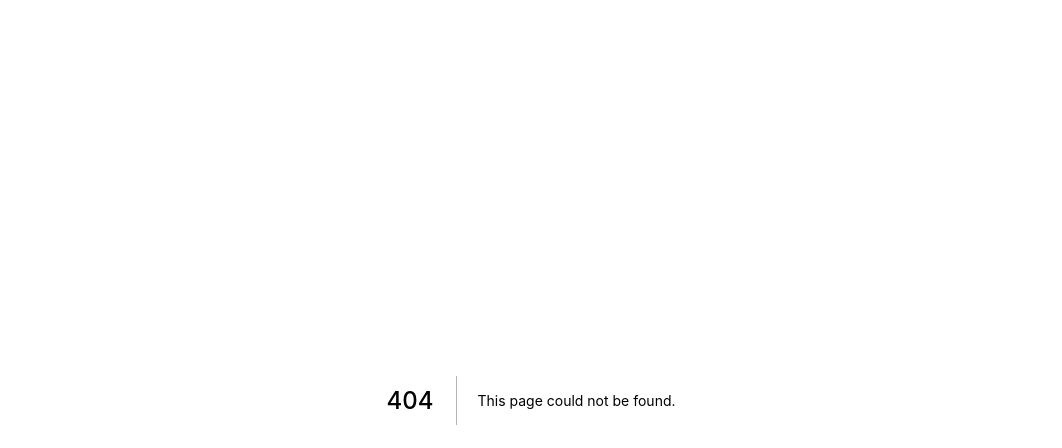
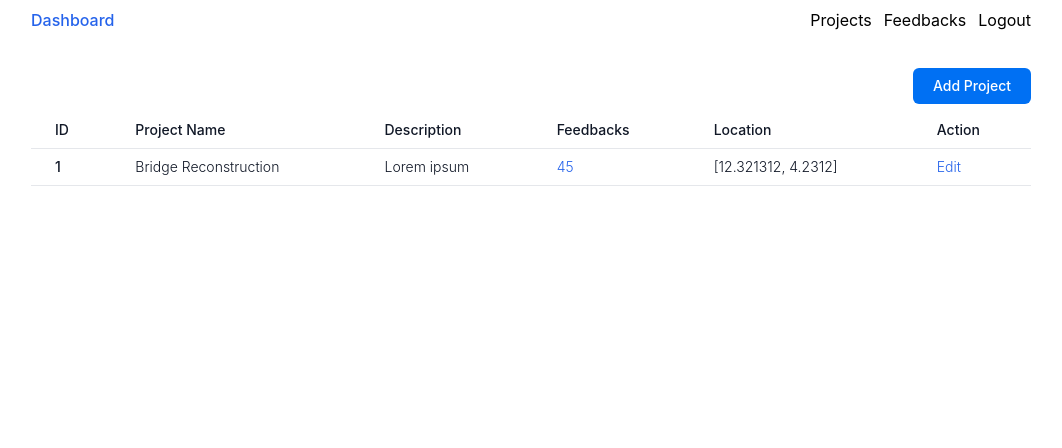
Before and after one commit to caleadrian/municipality-mapping, a Next.js app: page /admin in a window 1280 px wide. Before the commit this address had no page. Shown: the top 448 px of the page, without its empty margins (109-1171 px from the left). Built offline with nearby package versions, Linux system fonts and the light colour scheme.

Commit message:
Initial Commit for Admin Page

```diff
--- /dev/null
+++ b/components/AdminHeader.js
@@ -0,0 +1,31 @@
+import React from 'react'
+import Link from 'next/link'
+
+function AdminHeader() {
+    return (
+        <div
+            className='py-2 px-3 flex justify-between items-center'
+        >
+            <div className='font-medium text-blue-600'>Dashboard</div>
+
+            <div className='flex gap-x-3'>
+                <Link href={'/admin'}>Projects</Link>
+                <Link href={'/admin/feedbacks'}>Feedbacks</Link>
+                <button>Logout</button>
+            </div>
+        </div>
+    )
+}
+
+export const LayoutStyle = 'max-w-5xl mx-auto'
+
+export const AdminContentLayout = ({ children }) => {
+
+    return (
+        <div className='py-2 px-3 '>
+            {children}
+        </div>
+    )
+}
+
+export default AdminHeader
--- /dev/null
+++ b/pages/admin/feedbacks/[pid].js
@@ -0,0 +1,21 @@
+import React from 'react'
+import AdminHeader, { LayoutStyle, AdminContentLayout } from '../../../components/AdminHeader'
+import { useRouter } from 'next/router'
+
+function Feedbacks() {
+
+    const router = useRouter()
+    const { pid } = router.query
+
+    return (
+        <div className={LayoutStyle}>
+            <AdminHeader></AdminHeader>
+            <AdminContentLayout>
+                feedbacks {pid}
+            </AdminContentLayout>
+
+        </div>
+    )
+}
+
+export default Feedbacks
--- /dev/null
+++ b/pages/admin/feedbacks/index.js
@@ -0,0 +1,16 @@
+import React from 'react'
+import AdminHeader, { LayoutStyle, AdminContentLayout } from '../../../components/AdminHeader'
+
+function Feedbacks() {
+    return (
+        <div className={LayoutStyle}>
+            <AdminHeader></AdminHeader>
+
+            <AdminContentLayout>
+                feedbacks
+            </AdminContentLayout>
+        </div>
+    )
+}
+
+export default Feedbacks
--- /dev/null
+++ b/pages/admin/index.js
@@ -0,0 +1,87 @@
+import React from 'react'
+import AdminHeader, { LayoutStyle, AdminContentLayout } from '../../components/AdminHeader'
+import Link from 'next/link'
+
+
+function admin() {
+    return (
+        <div className={LayoutStyle}>
+            <AdminHeader></AdminHeader>
+
+            <AdminContentLayout>
+                <div className='mt-5'>
+                    <div className='flex justify-end'>
+                        <Link href={'/admin/project/0000'}>
+                            <button
+                                className='bg-[#0070f3] text-white font-medium text-sm py-2 px-5 rounded-md hover:bg-opacity-90'>
+                                Add Project
+                            </button>
+                        </Link>
+                    </div>
+                    {/* table */}
+                    <div class="flex flex-col">
+                        <div class="overflow-x-auto sm:-mx-6 lg:-mx-8">
+                            <div class="py-2 inline-block min-w-full sm:px-6 lg:px-8">
+                                <div class="overflow-hidden">
+                                    <table class="min-w-full">
+                                        <thead class="bg-white border-b">
+                                            <tr>
+                                                <th scope="col" class="text-sm font-medium text-gray-900 px-6 py-2 text-left">
+                                                    ID
+                                                </th>
+                                                <th scope="col" class="text-sm font-medium text-gray-900 px-6 py-2 text-left">
+                                                    Project Name
+                                                </th>
+                                                <th scope="col" class="text-sm font-medium text-gray-900 px-6 py-2 text-left">
+                                                    Description
+                                                </th>
+                                                <th scope="col" class="text-sm font-medium text-gray-900 px-6 py-2 text-left">
+                                                    Feedbacks
+                                                </th>
+                                                <th scope="col" class="text-sm font-medium text-gray-900 px-6 py-2 text-left">
+                                                    Location
+                                                </th>
+                                                <th scope="col" class="text-sm font-medium text-gray-900 px-6 py-2 text-left">
+                                                    Action
+                                                </th>
+                                            </tr>
+                                        </thead>
+                                        <tbody>
+                                            <tr class="bg-white border-b transition duration-300 ease-in-out hover:bg-gray-100">
+                                                <td class="px-6 py-2 whitespace-nowrap text-sm font-medium text-gray-900">1</td>
+                                                <td class="text-sm text-gray-900 font-light px-6 py-2 whitespace-nowrap">
+                                                    Bridge Reconstruction
+                                                </td>
+                                                <td class="text-sm text-gray-900 font-light px-6 py-2 whitespace-nowrap">
+                                                    Lorem ipsum
+                                                </td>
+                                                <td class="text-sm text-gray-900 font-light px-6 py-2 whitespace-nowrap">
+                                                    <Link href={'/admin/feedbacks/31231'}>
+                                                        <span className='text-blue-600 cursor-pointer'>45</span>
+                                                    </Link>
+                                                </td>
+                                                <td class="text-sm text-gray-900 font-light px-6 py-2 whitespace-nowrap">
+                                                    [12.321312, 4.2312]
+                                                </td>
+                                                <td class="text-sm text-gray-900 font-light px-6 py-2 whitespace-nowrap">
+                                                    <Link href={'/admin/project/123'}>
+                                                        <span className='text-blue-600 cursor-pointer'>Edit</span>
+                                                    </Link>
+                                                </td>
+
+                                            </tr>
+                                        </tbody>
+                                    </table>
+                                </div>
+                            </div>
+                        </div>
+                    </div>
+                    {/* end table */}
+                </div>
+            </AdminContentLayout>
+
+        </div>
+    )
+}
+
+export default admin
--- /dev/null
+++ b/pages/admin/project/[pid].js
@@ -0,0 +1,21 @@
+import React from 'react'
+import AdminHeader, { LayoutStyle, AdminContentLayout } from '../../../components/AdminHeader'
+import { useRouter } from 'next/router'
+
+function Project() {
+
+    const router = useRouter()
+    const { pid } = router.query
+
+    return (
+        <div className={LayoutStyle}>
+            <AdminHeader></AdminHeader>
+            <AdminContentLayout>
+                Project {pid}
+            </AdminContentLayout>
+
+        </div>
+    )
+}
+
+export default Project
```
Also changed, not shown: package.json (line endings or trailing spaces).
